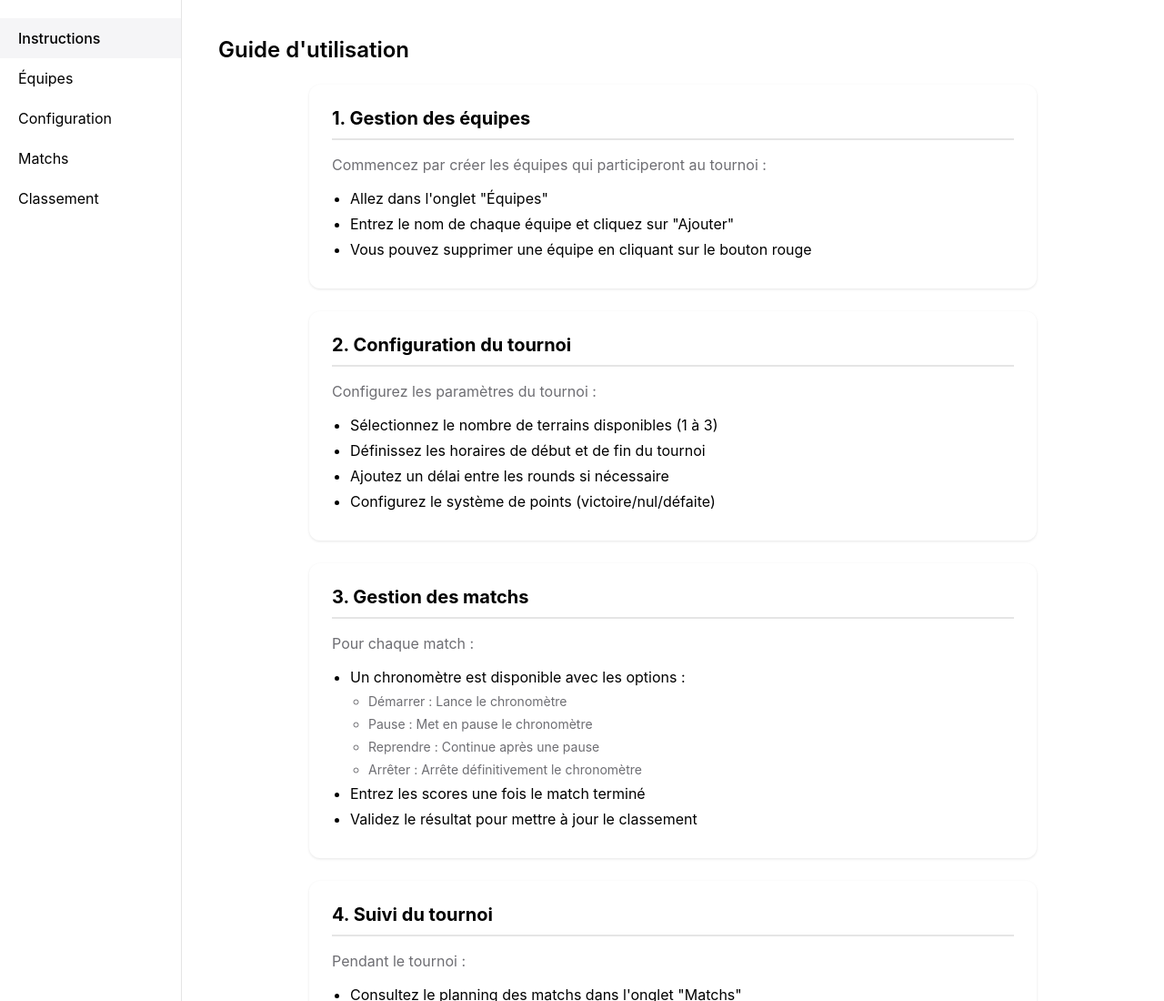
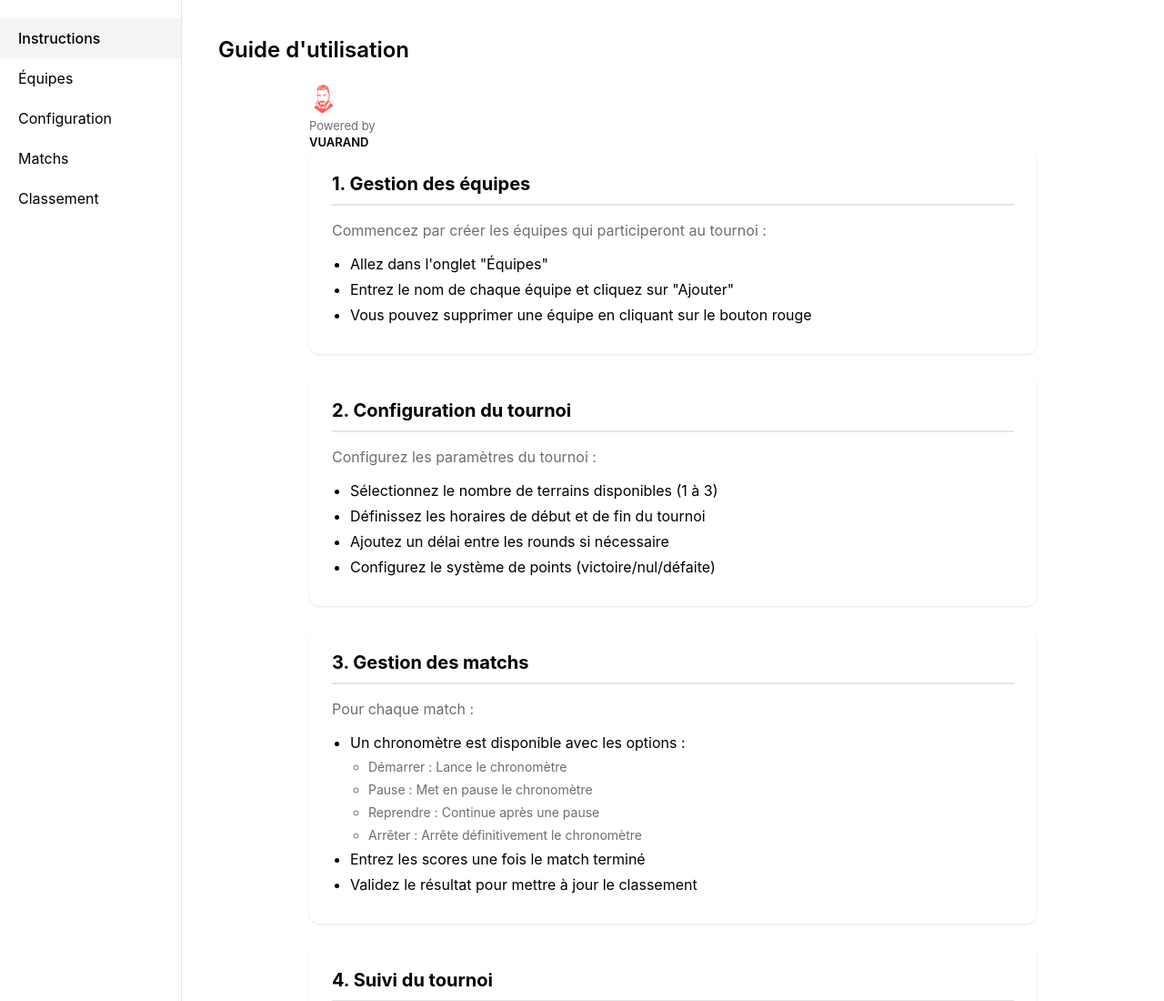
Before and after one commit to JayVuvu/tournoismanager, a plain HTML site: page index.html in a window 1280 px wide. Shown: the top 1100 px of the page at 91% size. Drawn offline with Linux system fonts and the light colour scheme.

Commit message:
Update index.html

```diff
--- a/index.html
+++ b/index.html
@@ -30,6 +30,14 @@
                 <h1>Guide d'utilisation</h1>
 
                 <div class="instructions-container">
+                    <div class="mobile-signature">
+                        <img src="assets/moi.png" alt="VUARAND" class="signature-img">
+                        <div class="signature-text">
+                            Powered by<br>
+                            <strong>VUARAND</strong>
+                        </div>
+                    </div>
+
                     <div class="instruction-step">
                         <h2>1. Gestion des équipes</h2>
                         <p>Commencez par créer les équipes qui participeront au tournoi :</p>
```
